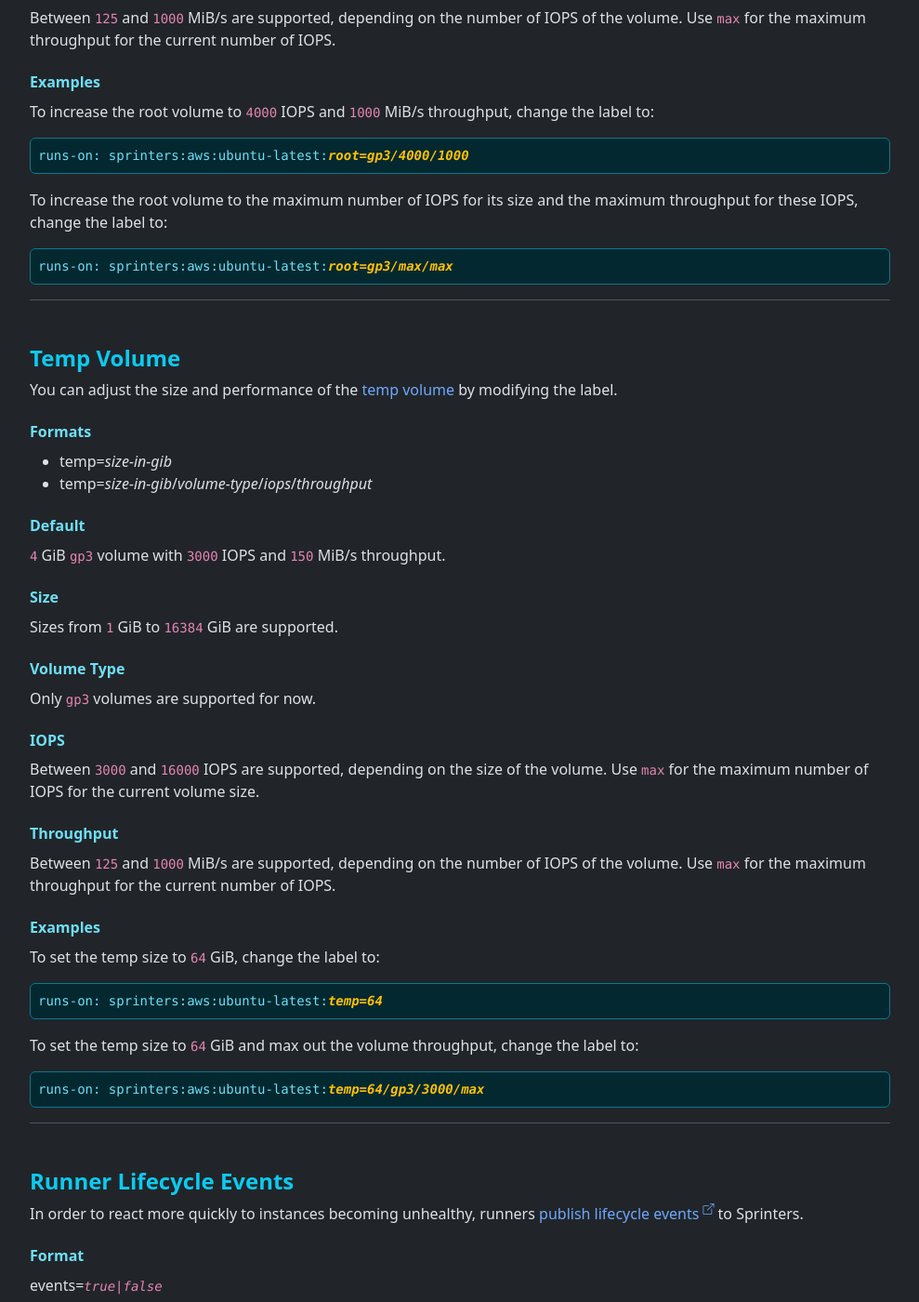
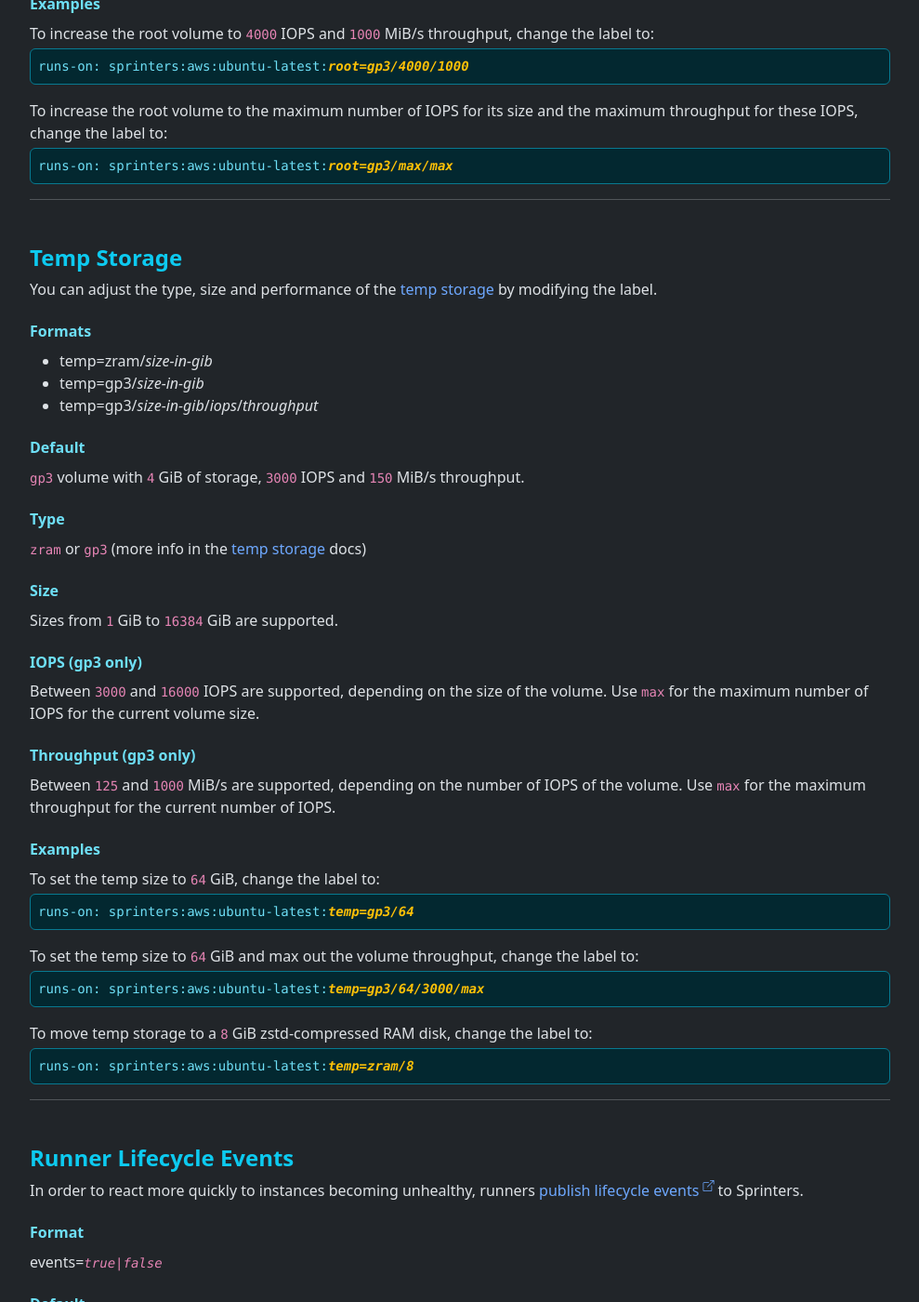
Before and after one commit to sprinters-sh/sprinters.sh, a Jekyll site: the page built from docs/label.md, in a window 1280 px wide and 1400 px high, scrolled down 5316 px. Shown: the whole window at 93% size, without its empty margins (240-1229 px from the left). Built offline with Jekyll 4.4.1, drawn with Linux system fonts in a browser that asks for light colours; some of the changed text lies outside the part shown.

Commit message:
More details about temp storage

```diff
--- a/docs/label.md
+++ b/docs/label.md
@@ -29,7 +29,7 @@
 
 You can adjust the [image](#image), the [AWS account](#account), the [AWS region/az/subnet](#placement),
 the [EC2 instance type](#instance-type), whether to use [spot instances](#spot),
-the performance of the [root volume](#root), the performance and size of the [temp volume](#temp) and
+the performance of the [root volume](#root), the type, size and performance of the [temp storage](#temp) and
 whether to use [runner lifecycle events](#events)
 by adding or changing various parts to the label. All parts are separated by a colon (`:`) and may appear in any order.
 
@@ -37,10 +37,10 @@
 {: .mb-1 }
 
 <div class="alert alert-info font-monospace p-0 mb-3 position-relative" role="alert">
-    <pre class="mb-0 p-2 fs-7">runs-on: <span class="fw-bold fst-italic text-warning-emphasis">sprinters:aws:<span class="text-warning">eu-central-1:ubuntu-22.04:m7i.24xlarge:temp=64</span></span></pre>
+    <pre class="mb-0 p-2 fs-7">runs-on: <span class="fw-bold fst-italic text-warning-emphasis">sprinters:aws:<span class="text-warning">eu-central-1:ubuntu-22.04:m7i.24xlarge:temp=gp3/64</span></span></pre>
 </div>
 
-This instructs Sprinters to launch a runner in the `eu-central-1` region using the `ubuntu-22.04` image on a `m7i.24xlarge` instance with `64` GiB of temp space.
+This instructs Sprinters to launch a runner in the `eu-central-1` region using the `ubuntu-22.04` image on a `m7i.24xlarge` instance with a `gp3` temp volume with `64` GiB of storage.
 
 {% include h2.html id="parts" text="Parts" %}
 
@@ -89,7 +89,7 @@
 
 {% include h4.html text="Example" %}
 To set the image to `ubuntu-24.04-minimal`, change the label to:
-
+{: .mb-1 }
 <div class="alert alert-info font-monospace p-0 mb-3 position-relative" role="alert">
     <pre class="mb-0 p-2 fs-7">runs-on: sprinters:aws:<span class="fw-bold fst-italic text-warning">ubuntu-24.04-minimal</span></pre>
 </div>
@@ -120,19 +120,19 @@
 
 {% include h4.html text="Examples" %}
 To launch the runner using the `ubuntu-24.04-minimal` image in the `ca-central-1` region, change the label to:
-
+{: .mb-1 }
 <div class="alert alert-info font-monospace p-0 mb-3 position-relative" role="alert">
     <pre class="mb-0 p-2 fs-7">runs-on: sprinters:aws:ubuntu-24.04-minimal:<span class="fw-bold fst-italic text-warning">ca-central-1</span></pre>
 </div>
 
 To use the `eu-central-1c` availability zone, change the label to:
-
+{: .mb-1 }
 <div class="alert alert-info font-monospace p-0 mb-3 position-relative" role="alert">
     <pre class="mb-0 p-2 fs-7">runs-on: sprinters:aws:ubuntu-latest:<span class="fw-bold fst-italic text-warning">eu-central-1c</span></pre>
 </div>
 
 To use the `subnet-0123456789abcdef0` subnet in the `us-east-1` region, change the label to:
-
+{: .mb-1 }
 <div class="alert alert-info font-monospace p-0 mb-3 position-relative" role="alert">
     <pre class="mb-0 p-2 fs-7">runs-on: sprinters:aws:<span class="fw-bold fst-italic text-warning">us-east-1/subnet-0123456789abcdef0</span>:ubuntu-latest</pre>
 </div>
@@ -150,7 +150,7 @@
 
 {% include h4.html text="Example" %}
 To launch the runner in your `123456789012` AWS account, change the label to:
-
+{: .mb-1 }
 <div class="alert alert-info font-monospace p-0 mb-3 position-relative" role="alert">
     <pre class="mb-0 p-2 fs-7">runs-on: sprinters:aws<span class="fw-bold fst-italic text-warning">/123456789012</span>:ubuntu-latest</pre>
 </div>
@@ -174,7 +174,7 @@
 
 {% include h4.html text="Example" %}
 To set the instance type to `m7i.8xlarge`, change the label to:
-
+{: .mb-1 }
 <div class="alert alert-info font-monospace p-0 mb-3 position-relative" role="alert">
     <pre class="mb-0 p-2 fs-7">runs-on: sprinters:aws:ubuntu-latest:<span class="fw-bold fst-italic text-warning">m7i.8xlarge</span></pre>
 </div>
@@ -206,7 +206,7 @@
 
 {% include h4.html text="Example" %}
 To force the use of much cheaper spot instances, change the label to:
-
+{: .mb-1 }
 <div class="alert alert-info font-monospace p-0 mb-3 position-relative" role="alert">
     <pre class="mb-0 p-2 fs-7">runs-on: sprinters:aws:ubuntu-latest:<span class="fw-bold fst-italic text-warning">spot=true</span></pre>
 </div>
@@ -238,58 +238,65 @@
 
 {% include h4.html text="Examples" %}
 To increase the root volume to `4000` IOPS and `1000` MiB/s throughput, change the label to:
-
+{: .mb-1 }
 <div class="alert alert-info font-monospace p-0 mb-3 position-relative" role="alert">
     <pre class="mb-0 p-2 fs-7">runs-on: sprinters:aws:ubuntu-latest:<span class="fw-bold fst-italic text-warning">root=gp3/4000/1000</span></pre>
 </div>
 
 To increase the root volume to the maximum number of IOPS for its size and the maximum throughput for these IOPS, change the label to:
-
+{: .mb-1 }
 <div class="alert alert-info font-monospace p-0 mb-3 position-relative" role="alert">
     <pre class="mb-0 p-2 fs-7">runs-on: sprinters:aws:ubuntu-latest:<span class="fw-bold fst-italic text-warning">root=gp3/max/max</span></pre>
 </div>
 
 ---
 
-{% include h3.html id="temp" text="Temp Volume" %}
-You can adjust the size and performance of the [temp volume](/docs/volumes) by modifying the label.
+{% include h3.html id="temp" text="Temp Storage" %}
+You can adjust the type, size and performance of the [temp storage](/docs/temp) by modifying the label.
 
 {% include h4.html text="Formats" %}
-- temp=_size-in-gib_
-- temp=_size-in-gib_/_volume-type_/_iops_/_throughput_
+- temp=zram/_size-in-gib_
+- temp=gp3/_size-in-gib_
+- temp=gp3/_size-in-gib_/_iops_/_throughput_
 
 {% include h4.html text="Default" %}
-`4` GiB `gp3` volume with `3000` IOPS and `150` MiB/s throughput.
+`gp3` volume with `4` GiB of storage, `3000` IOPS and `150` MiB/s throughput.
+
+{% include h4.html text="Type" %}
+
+`zram` or `gp3` (more info in the [temp storage](/docs/temp) docs)
 
 {% include h4.html text="Size" %}
 
 Sizes from `1` GiB to `16384` GiB are supported.
 
-{% include h4.html text="Volume Type" %}
-
-Only `gp3` volumes are supported for now.
-
-{% include h4.html text="IOPS" %}
+{% include h4.html text="IOPS (gp3 only)" %}
 
 Between `3000` and `16000` IOPS are supported, depending on the size of the volume.
 Use `max` for the maximum number of IOPS for the current volume size.
 
-{% include h4.html text="Throughput" %}
+{% include h4.html text="Throughput (gp3 only)" %}
 
 Between `125` and `1000` MiB/s are supported, depending on the number of IOPS of the volume.
 Use `max` for the maximum throughput for the current number of IOPS.
 
 {% include h4.html text="Examples" %}
 To set the temp size to `64` GiB, change the label to:
-
+{: .mb-1 }
 <div class="alert alert-info font-monospace p-0 mb-3 position-relative" role="alert">
-    <pre class="mb-0 p-2 fs-7">runs-on: sprinters:aws:ubuntu-latest:<span class="fw-bold fst-italic text-warning">temp=64</span></pre>
+    <pre class="mb-0 p-2 fs-7">runs-on: sprinters:aws:ubuntu-latest:<span class="fw-bold fst-italic text-warning">temp=gp3/64</span></pre>
 </div>
 
 To set the temp size to `64` GiB and max out the volume throughput, change the label to:
+{: .mb-1 }
+<div class="alert alert-info font-monospace p-0 mb-3 position-relative" role="alert">
+    <pre class="mb-0 p-2 fs-7">runs-on: sprinters:aws:ubuntu-latest:<span class="fw-bold fst-italic text-warning">temp=gp3/64/3000/max</span></pre>
+</div>
 
+To move temp storage to a `8` GiB zstd-compressed RAM disk, change the label to:
+{: .mb-1 }
 <div class="alert alert-info font-monospace p-0 mb-3 position-relative" role="alert">
-    <pre class="mb-0 p-2 fs-7">runs-on: sprinters:aws:ubuntu-latest:<span class="fw-bold fst-italic text-warning">temp=64/gp3/3000/max</span></pre>
+    <pre class="mb-0 p-2 fs-7">runs-on: sprinters:aws:ubuntu-latest:<span class="fw-bold fst-italic text-warning">temp=zram/8</span></pre>
 </div>
 
 ---
@@ -306,7 +313,7 @@
 
 {% include h4.html text="Example" %}
 To disable the instance lifecycle events publishing (at the cost of longer timeouts when an instance becomes unhealthy or is terminated as part of a spot capacity reclaim), change the label to:
-
+{: .mb-1 }
 <div class="alert alert-info font-monospace p-0 mb-3 position-relative" role="alert">
     <pre class="mb-0 p-2 fs-7">runs-on: sprinters:aws:ubuntu-latest:<span class="fw-bold fst-italic text-warning">events=false</span></pre>
 </div>
```
Also changed, not shown: docs/benchmarks.md (+2 -2 lines), docs/temp.md (+9 -10 lines).
